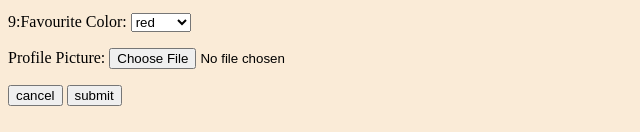
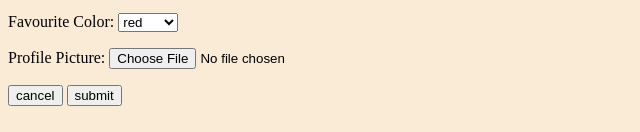
Before and after one commit to muhammad-akasha/form-practice., a plain HTML site: page index.html in a window 1280 px wide. Shown: the part 665-797 px from the top of the page, 0-640 px from the left. Drawn offline with Linux system fonts and the light colour scheme.

Commit message:
Update index.html

```diff
--- a/index.html
+++ b/index.html
@@ -44,7 +44,7 @@
       <option value="indonasia">indonasia</option>
     </select>
     <br><br><br>
-    <p>9:favourite color:
+    <p>favourite color:
       <select name="color" id="color">
           <option value="red">red</option>
           <option value="blue">blue</option>
```
